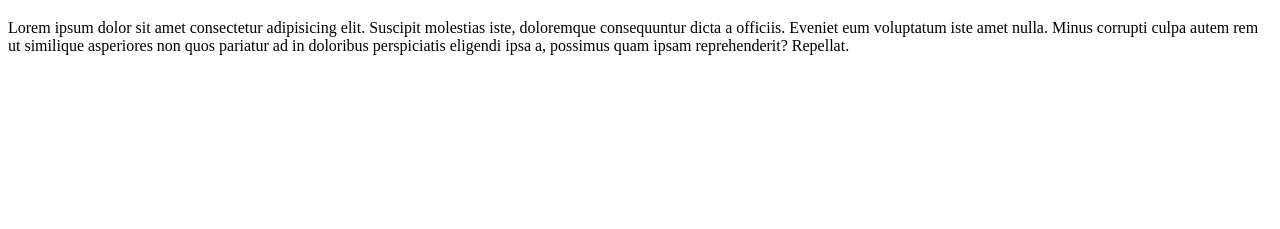
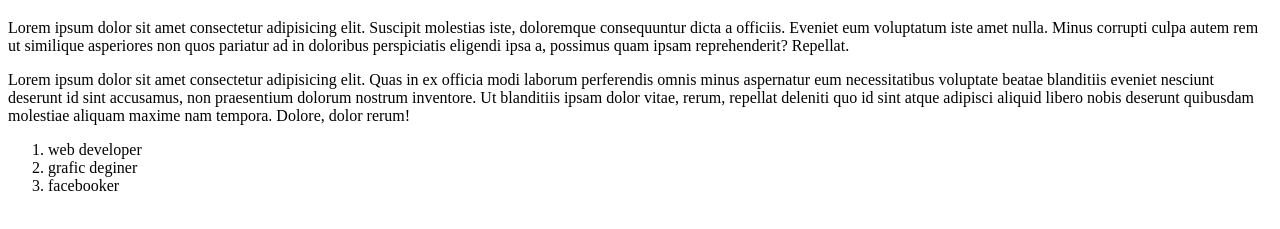
Before and after one commit to ShaionHazari1/my-third-repo, a plain HTML site: page index.html in a window 1280 px wide. Shown: the part 61-290 px from the top of the page. Drawn offline with Linux system fonts and the light colour scheme.

Commit message:
addded here

```diff
--- a/index.html
+++ b/index.html
@@ -9,5 +9,12 @@
 <body>
     <h1>I am a professinal web developer</h1>
     <p>Lorem ipsum dolor sit amet consectetur adipisicing elit. Suscipit molestias iste, doloremque consequuntur dicta a officiis. Eveniet eum voluptatum iste amet nulla. Minus corrupti culpa autem rem ut similique asperiores non quos pariatur ad in doloribus perspiciatis eligendi ipsa a, possimus quam ipsam reprehenderit? Repellat.</p>
+    <p>Lorem ipsum dolor sit amet consectetur adipisicing elit. Quas in ex officia modi laborum perferendis omnis minus aspernatur eum necessitatibus voluptate beatae blanditiis eveniet nesciunt deserunt id sint accusamus, non praesentium dolorum nostrum inventore. Ut blanditiis ipsam dolor vitae, rerum, repellat deleniti quo id sint atque adipisci aliquid libero nobis deserunt quibusdam molestiae aliquam maxime nam tempora. Dolore, dolor rerum!</p>
+    <ol>
+      <li>web developer</li>
+      <li>grafic deginer</li>
+       <li>facebooker</li>
+
+    </ol>
 </body>
 </html>
```
